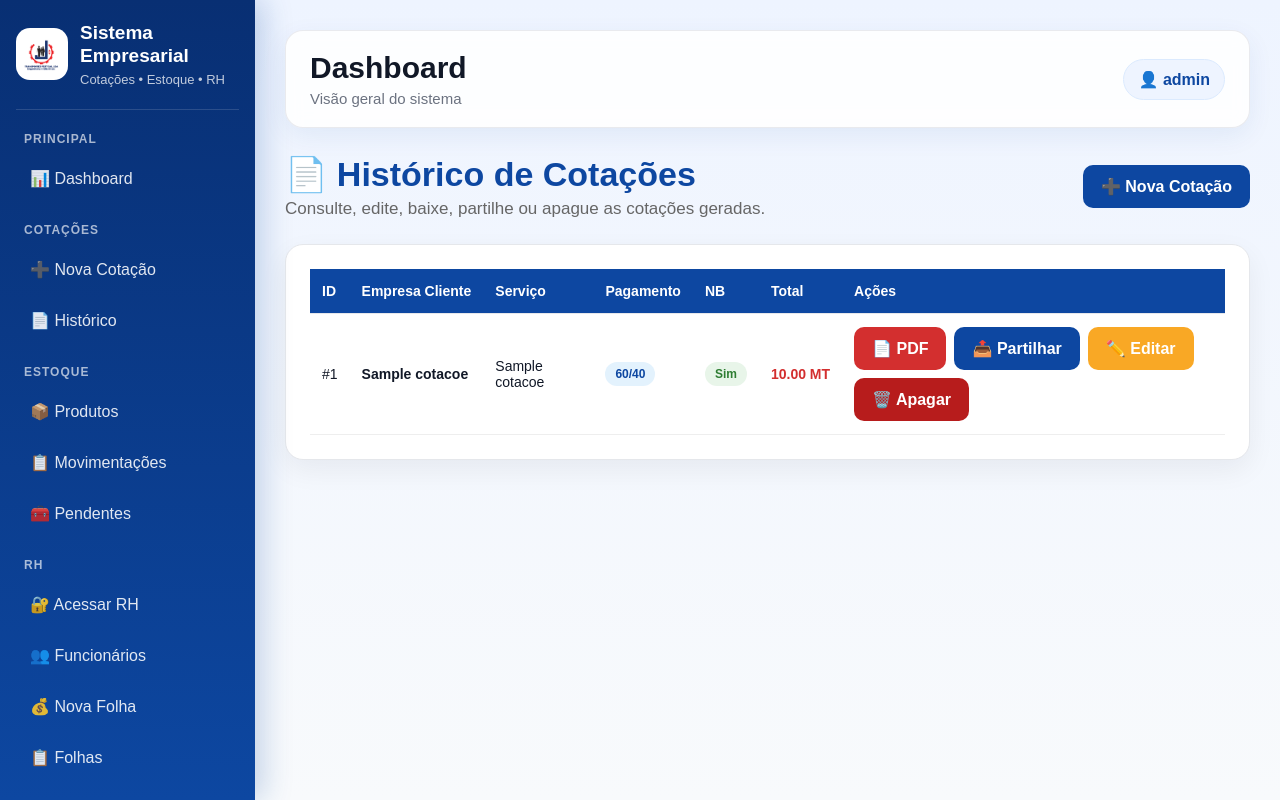
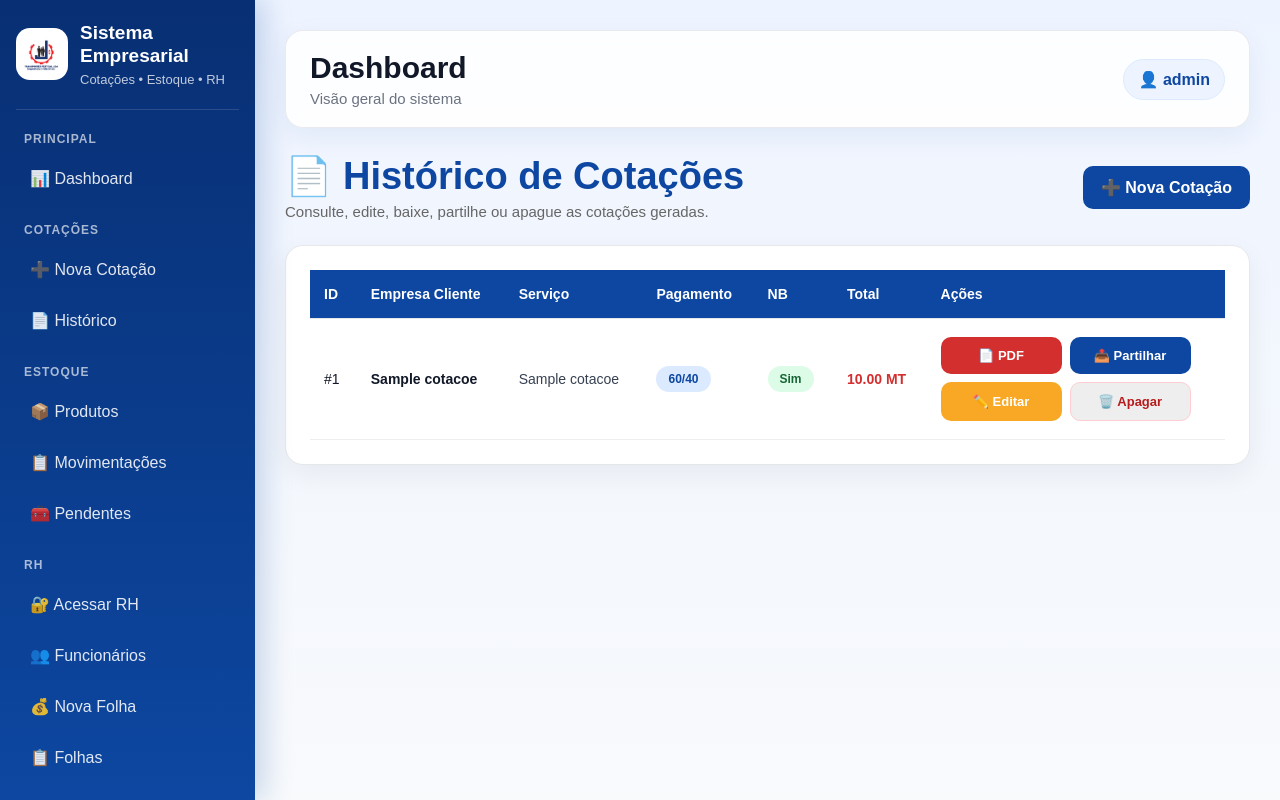
Before and after one commit to valterjoaquim/cotacao-system, a Flask app: page /historico in a window 1280 px wide. Run offline with Flask 3, Linux system fonts and the light colour scheme; a user stored in the database is signed in; a database or web service that is not in the repository returns one stand-in record (values such as "Sample title"); some libraries are stand-ins or nearby versions.

Commit message:
Atualizacao visual + sistema backup

```diff
--- a/templates/historico.html
+++ b/templates/historico.html
@@ -13,11 +13,13 @@
     .page-header h1 {
         margin: 0;
         color: #0d47a1;
+        font-size: 38px;
     }
 
     .page-header p {
         margin: 5px 0 0;
         color: #666;
+        font-size: 15px;
     }
 
     .table-wrapper {
@@ -33,25 +35,36 @@
     .cotacoes-table th {
         background: #0d47a1;
         color: white;
-        padding: 14px 12px;
+        padding: 16px 14px;
         text-align: left;
         font-size: 14px;
         white-space: nowrap;
     }
 
     .cotacoes-table td {
-        padding: 13px 12px;
+        padding: 18px 14px;
         border-bottom: 1px solid #eee;
         font-size: 14px;
         vertical-align: middle;
     }
 
     .cotacoes-table tr:hover {
-        background: #f5f8ff;
+        background: #f7faff;
+    }
+
+    .empresa {
+        font-weight: bold;
+        color: #111827;
+    }
+
+    .servico {
+        color: #374151;
+        line-height: 1.5;
+        max-width: 420px;
     }
 
     .badge {
-        padding: 5px 10px;
+        padding: 6px 12px;
         border-radius: 20px;
         font-size: 12px;
         font-weight: bold;
@@ -60,13 +73,13 @@
     }
 
     .badge-blue {
-        background: #e3f2fd;
+        background: #dbeafe;
         color: #0d47a1;
     }
 
     .badge-green {
-        background: #e8f5e9;
-        color: #2e7d32;
+        background: #dcfce7;
+        color: #166534;
     }
 
     .badge-gray {
@@ -78,43 +91,129 @@
         color: #d32f2f;
         font-weight: bold;
         white-space: nowrap;
+        font-size: 15px;
     }
 
-    .actions {
+    /* =========================
+       BOTÕES ORGANIZADOS
+    ========================= */
+
+    .actions-vertical {
         display: flex;
+        flex-direction: column;
         gap: 8px;
-        flex-wrap: wrap;
+        width: 250px;
     }
 
-    .btn-edit {
-        background: #f9a825;
+    .actions-row {
+        display: grid;
+        grid-template-columns: 1fr 1fr;
+        gap: 8px;
     }
 
-    .btn-delete {
+    .action-btn {
+
+        display: flex;
+        align-items: center;
+        justify-content: center;
+
+        gap: 6px;
+
+        text-decoration: none;
+
+        padding: 11px 12px;
+
+        border-radius: 10px;
+
+        font-weight: bold;
+        font-size: 13px;
+
+        transition: 0.2s;
+
+        white-space: nowrap;
+    }
+
+    .action-btn:hover {
+        transform: translateY(-1px);
+    }
+
+    .action-btn.pdf {
+        background: #d32f2f;
+        color: white;
+    }
+
+    .action-btn.pdf:hover {
         background: #b71c1c;
+    }
+
+    .action-btn.share {
+        background: #0d47a1;
+        color: white;
+    }
+
+    .action-btn.share:hover {
+        background: #1565c0;
+    }
+
+    .action-btn.edit {
+        background: #f9a825;
+        color: white;
+    }
+
+    .action-btn.edit:hover {
+        background: #f57f17;
+    }
+
+    .action-btn.delete {
+        background: #eeeeee;
+        color: #b71c1c;
+        border: 1px solid #ffcdd2;
+    }
+
+    .action-btn.delete:hover {
+        background: #b71c1c;
+        color: white;
     }
 
     .empty-state {
         text-align: center;
-        padding: 40px;
+        padding: 50px;
         color: #777;
+        font-size: 15px;
     }
 
-    @media (max-width: 800px) {
+    @media (max-width: 1100px) {
+
         .page-header {
             flex-direction: column;
             align-items: flex-start;
         }
+
+        .actions-vertical {
+            width: 100%;
+        }
+
+        .actions-row {
+            grid-template-columns: 1fr;
+        }
+
     }
 </style>
 
 <div class="page-header">
+
     <div>
         <h1>📄 Histórico de Cotações</h1>
-        <p>Consulte, edite, baixe, partilhe ou apague as cotações geradas.</p>
+
+        <p>
+            Consulte, edite, baixe, partilhe ou apague as cotações geradas.
+        </p>
     </div>
 
-    <a class="btn" href="/nova-cotacao">➕ Nova Cotação</a>
+    <a class="btn" href="/nova-cotacao">
+        ➕ Nova Cotação
+    </a>
+
 </div>
 
 <div class="card">
@@ -124,6 +223,7 @@
         <table class="cotacoes-table">
 
             <thead>
+
                 <tr>
                     <th>ID</th>
                     <th>Empresa Cliente</th>
@@ -133,29 +233,59 @@
                     <th>Total</th>
                     <th>Ações</th>
                 </tr>
+
             </thead>
 
             <tbody>
+
                 {% for c in cotacoes %}
+
                 <tr>
+
                     <td>#{{ c[0] }}</td>
-                    <td><strong>{{ c[1] }}</strong></td>
-                    <td>{{ c[2] }}</td>
 
-                    <td>
-                        {% if c[5] == "100" %}
-                            <span class="badge badge-green">100%</span>
-                        {% else %}
-                            <span class="badge badge-blue">60/40</span>
-                        {% endif %}
+                    <td class="empresa">
+                        {{ c[1] }}
+                    </td>
+
+                    <td class="servico">
+                        {{ c[2] }}
                     </td>
 
                     <td>
+
+                        {% if c[5] == "100" %}
+
+                            <span class="badge badge-green">
+                                100%
+                            </span>
+
+                        {% else %}
+
+                            <span class="badge badge-blue">
+                                60/40
+                            </span>
+
+                        {% endif %}
+
+                    </td>
+
+                    <td>
+
                         {% if c[7] %}
-                            <span class="badge badge-green">Sim</span>
+
+                            <span class="badge badge-green">
+                                Sim
+                            </span>
+
                         {% else %}
-                            <span class="badge badge-gray">Não</span>
+
+                            <span class="badge badge-gray">
+                                Não
+                            </span>
+
                         {% endif %}
+
                     </td>
 
                     <td class="total">
@@ -163,28 +293,64 @@
                     </td>
 
                     <td>
-                        <div class="actions">
-                            <a class="btn red" href="/gerar-pdf/{{ c[0] }}">📄 PDF</a>
 
-                            <a class="btn" href="/partilhar/{{ c[0] }}">📤 Partilhar</a>
+                        <div class="actions-vertical">
 
-                            <a class="btn btn-edit" href="/editar-cotacao/{{ c[0] }}">✏️ Editar</a>
+                            <div class="actions-row">
 
-                            <a class="btn btn-delete"
-                               href="/apagar-cotacao/{{ c[0] }}"
-                               onclick="return confirm('Tens certeza que desejas apagar esta cotação? Esta ação não pode ser desfeita.')">
-                               🗑️ Apagar
-                            </a>
+                                <a class="action-btn pdf"
+                                   href="/gerar-pdf/{{ c[0] }}">
+
+                                    📄 PDF
+
+                                </a>
+
+                                <a class="action-btn share"
+                                   href="/partilhar/{{ c[0] }}">
+
+                                    📤 Partilhar
+
+                                </a>
+
+                            </div>
+
+                            <div class="actions-row">
+
+                                <a class="action-btn edit"
+                                   href="/editar-cotacao/{{ c[0] }}">
+
+                                    ✏️ Editar
+
+                                </a>
+
+                                <a class="action-btn delete"
+                                   href="/apagar-cotacao/{{ c[0] }}"
+                                   onclick="return confirm('Tens certeza que desejas apagar esta cotação? Esta ação não pode ser desfeita.')">
+
+                                    🗑️ Apagar
+
+                                </a>
+
+                            </div>
+
                         </div>
+
                     </td>
+
                 </tr>
+
                 {% else %}
+
                 <tr>
+
                     <td colspan="7" class="empty-state">
                         Nenhuma cotação foi criada ainda.
                     </td>
+
                 </tr>
+
                 {% endfor %}
+
             </tbody>
 
         </table>
```
